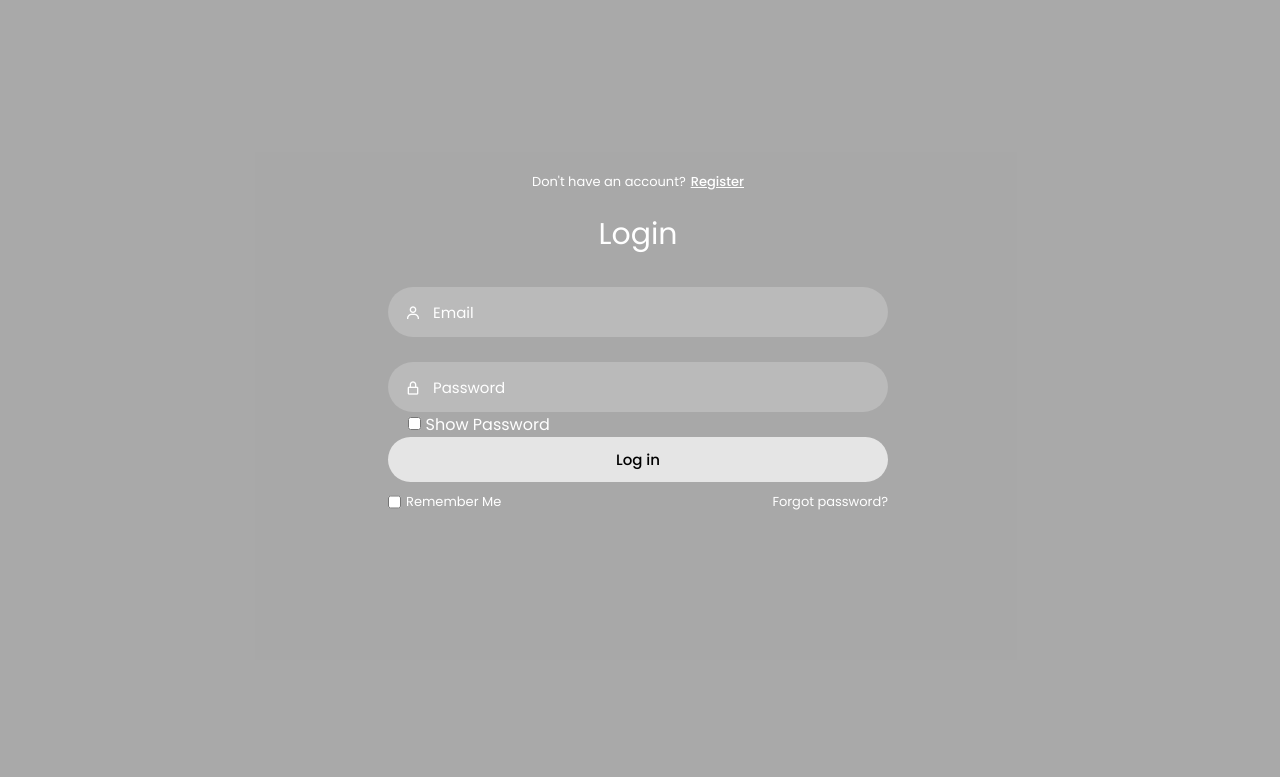
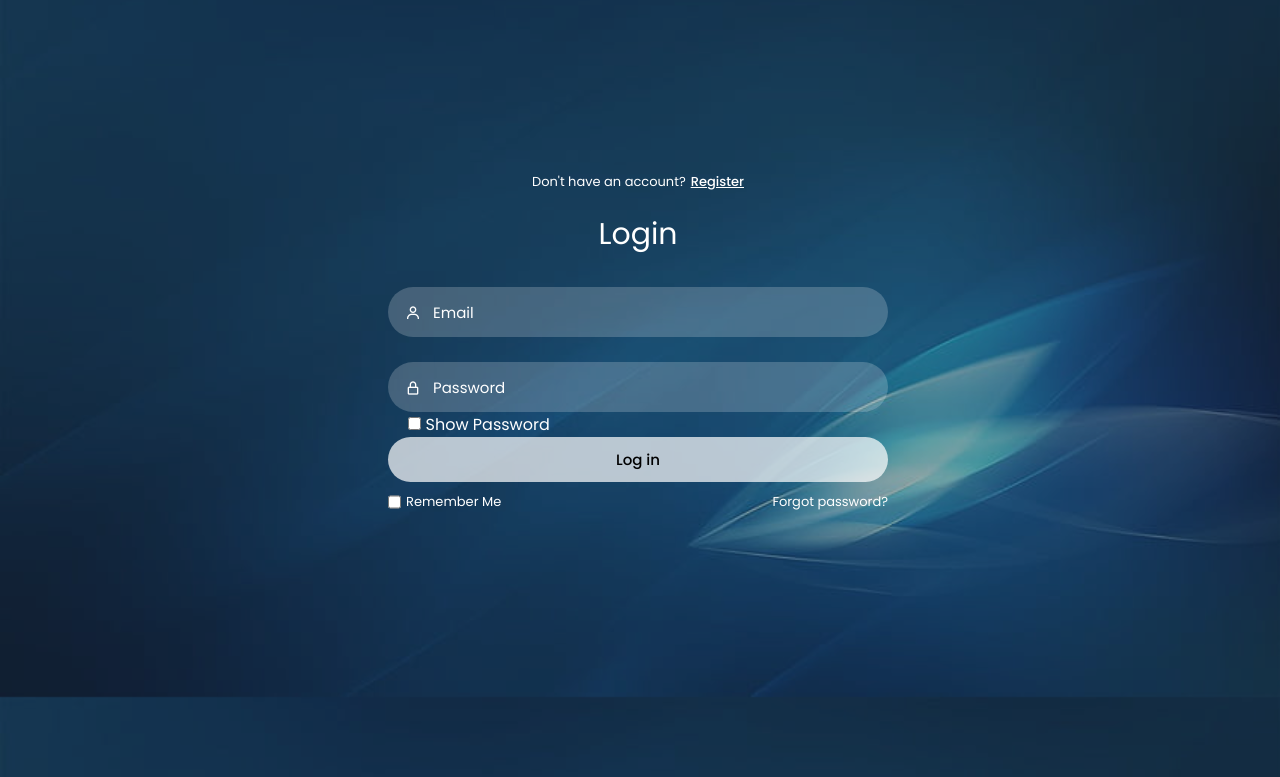
Before and after one commit to OscarTheThird/oscar-web-system, a plain HTML site: page index.html in a window 1280 px wide. Shown: the part 103-880 px from the top of the page. Drawn offline with nearby package versions, Linux system fonts and the light colour scheme.

Commit message:
fourth commit

```diff
--- a/style.css
+++ b/style.css
@@ -8,7 +8,7 @@
     font-family: 'Poppins', sans-serif;
 }
 body{
-    background: url("/image/1.jpg");
+    background: url("1.jpg");
     background-size: cover;
     background-repeat: no-repeat;
     background-attachment: fixed;
```
